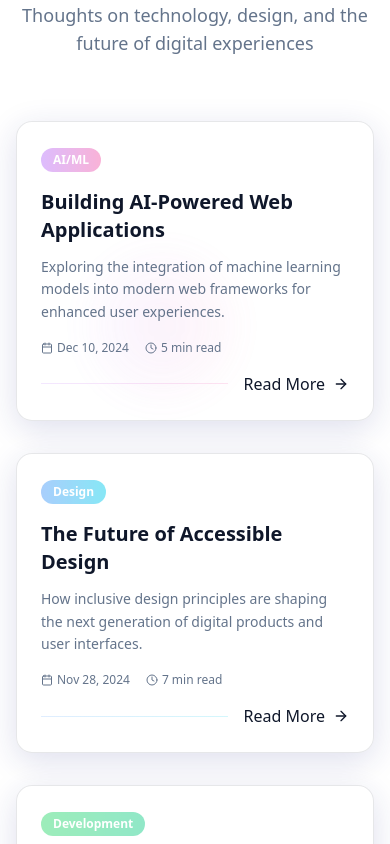
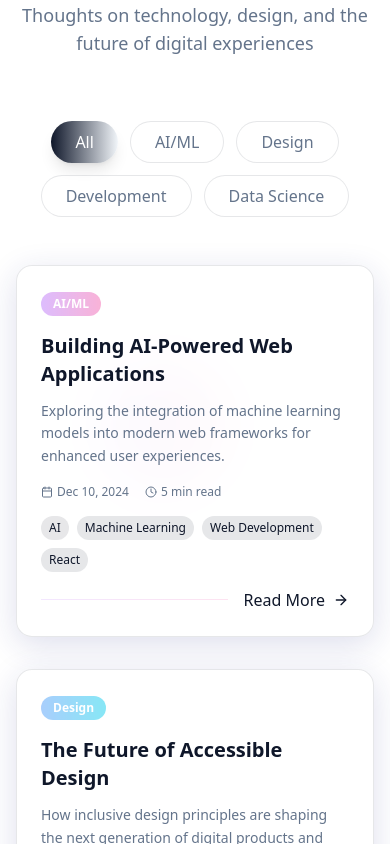
Before and after one commit to forcalender/kundhan-miriyala-showcase, a React (Vite) app: page / in a window 390 px wide. Shown: the part 6160-7004 px from the top of the page. Built offline with nearby package versions, Linux system fonts and the light colour scheme.

Commit message:
Add blog section
Implement a blog section similar to the projects section, including components and layout.

```diff
--- a/src/components/Blog.tsx
+++ b/src/components/Blog.tsx
@@ -1,6 +1,10 @@
 
-import React from "react";
-import { Calendar, Clock, ArrowRight } from "lucide-react";
+import React, { useState } from "react";
+import { useIntersectionObserver } from "@/hooks/useScrollAnimation";
+import BlogHeader from "./blog/BlogHeader";
+import BlogFilters from "./blog/BlogFilters";
+import BlogCard from "./blog/BlogCard";
+import BlogCallToAction from "./blog/BlogCallToAction";
 
 const blogPosts = [
   {
@@ -10,7 +14,8 @@ const blogPosts = [
     date: "Dec 10, 2024",
     readTime: "5 min read",
     category: "AI/ML",
-    gradient: "from-purple-400 to-pink-400"
+    gradient: "from-purple-400 to-pink-400",
+    tags: ["AI", "Machine Learning", "Web Development", "React"]
   },
   {
     id: 2,
@@ -19,7 +24,8 @@ const blogPosts = [
     date: "Nov 28, 2024",
     readTime: "7 min read",
     category: "Design",
-    gradient: "from-blue-400 to-cyan-400"
+    gradient: "from-blue-400 to-cyan-400",
+    tags: ["Accessibility", "UX Design", "Inclusive Design"]
   },
   {
     id: 3,
@@ -28,7 +34,8 @@ const blogPosts = [
     date: "Nov 15, 2024",
     readTime: "6 min read",
     category: "Development",
-    gradient: "from-green-400 to-emerald-400"
+    gradient: "from-green-400 to-emerald-400",
+    tags: ["React", "Performance", "Optimization", "JavaScript"]
   },
   {
     id: 4,
@@ -37,88 +44,68 @@ const blogPosts = [
     date: "Oct 30, 2024",
     readTime: "8 min read",
     category: "Data Science",
-    gradient: "from-orange-400 to-red-400"
+    gradient: "from-orange-400 to-red-400",
+    tags: ["Data Science", "Analytics", "Python", "Business Intelligence"]
   }
 ];
 
-const Blog = () => (
-  <section id="blog" className="py-20 px-4 max-w-6xl mx-auto animate-fade-in">
-    {/* Floating background elements */}
+const Blog = () => {
+  const [setRef, isVisible] = useIntersectionObserver(0.1);
+  const [hoveredPost, setHoveredPost] = useState<number | null>(null);
+  const [selectedCategory, setSelectedCategory] = useState<string>("all");
+
+  const categories = ["all", "AI/ML", "Design", "Development", "Data Science"];
+
+  const filteredPosts = blogPosts.filter(post => {
+    if (selectedCategory === "all") return true;
+    return post.category === selectedCategory;
+  });
+
+  const handleReadMore = (post: typeof blogPosts[0]) => {
+    console.log("Read more clicked for:", post.title);
+    // This could navigate to a full blog post page in the future
+  };
+
+  return (
+    <section
+      id="blog"
+      className="py-20 px-4 max-w-6xl mx-auto relative"
+      ref={setRef}
+    >
+      {/* Background effects */}
       <div className="absolute inset-0 overflow-hidden pointer-events-none">
         <div className="absolute top-1/4 left-1/4 w-32 h-32 bg-gradient-to-r from-purple-400/20 to-pink-400/20 rounded-full blur-xl animate-pulse" />
         <div className="absolute bottom-1/4 right-1/4 w-40 h-40 bg-gradient-to-r from-blue-400/20 to-cyan-400/20 rounded-full blur-xl animate-bounce" />
       </div>
 
       <div className="relative z-10">
-      <div className="text-center mb-16">
-        <h2 className="text-4xl md:text-5xl font-bold mb-4 font-playfair text-primary animate-scale-in">
-          Latest Blog Posts
-        </h2>
-        <div className="w-24 h-1 bg-gradient-to-r from-primary to-accent mx-auto mb-6 rounded-full animate-slide-in-right" />
-        <p className="text-muted-foreground text-lg md:text-xl max-w-2xl mx-auto">
-          Thoughts on technology, design, and the future of digital experiences
-        </p>
-      </div>
+        <BlogHeader isVisible={isVisible} />
+
+        <BlogFilters
+          categories={categories}
+          selectedCategory={selectedCategory}
+          onCategoryChange={setSelectedCategory}
+          isVisible={isVisible}
+        />
 
         <div className="grid gap-8 md:grid-cols-2 lg:grid-cols-2">
-        {blogPosts.map((post, index) => (
-          <article
+          {filteredPosts.map((post, index) => (
+            <BlogCard
               key={post.id}
-            className="group bg-white/60 dark:bg-card/70 rounded-2xl p-6 border border-primary/10 shadow-lg backdrop-blur-md hover:shadow-2xl transition-all duration-300 hover:scale-[1.02] hover:-translate-y-2 cursor-pointer animate-fade-in"
-            style={{
-              animationDelay: `${index * 0.1}s`,
-              boxShadow: "0 8px 32px 0 rgba(31, 38, 135, 0.15)"
-            }}
-          >
-            {/* Category Badge */}
-            <div className={`inline-block px-3 py-1 rounded-full text-xs font-semibold text-white bg-gradient-to-r ${post.gradient} mb-4 animate-pulse`}>
-              {post.category}
-            </div>
-
-            {/* Title */}
-            <h3 className="font-bold text-xl mb-3 text-primary group-hover:text-accent transition-colors duration-200 line-clamp-2">
-              {post.title}
-            </h3>
-
-            {/* Excerpt */}
-            <p className="text-muted-foreground mb-4 text-sm leading-relaxed line-clamp-3">
-              {post.excerpt}
-            </p>
-
-            {/* Meta Information */}
-            <div className="flex items-center justify-between text-xs text-muted-foreground mb-4">
-              <div className="flex items-center gap-4">
-                <div className="flex items-center gap-1">
-                  <Calendar className="w-3 h-3" />
-                  <span>{post.date}</span>
-                </div>
-                <div className="flex items-center gap-1">
-                  <Clock className="w-3 h-3" />
-                  <span>{post.readTime}</span>
-                </div>
-              </div>
-            </div>
-
-            {/* Read More Button */}
-            <div className="flex items-center justify-between">
-              <div className={`w-full h-px bg-gradient-to-r ${post.gradient} opacity-20 group-hover:opacity-60 transition-opacity duration-200`} />
-              <button className="flex items-center gap-2 text-primary hover:text-accent transition-colors duration-200 font-medium whitespace-nowrap ml-4 group-hover:translate-x-1 transform transition-transform">
-                Read More
-                <ArrowRight className="w-4 h-4" />
-              </button>
-            </div>
-          </article>
+              post={post}
+              index={index}
+              isVisible={isVisible}
+              hoveredPost={hoveredPost}
+              onHover={setHoveredPost}
+              onReadMore={handleReadMore}
+            />
           ))}
         </div>
 
-      {/* View All Posts Button */}
-      <div className="text-center mt-12 animate-fade-in" style={{ animationDelay: "0.6s" }}>
-        <button className="bg-gradient-to-r from-primary to-accent text-white font-semibold px-8 py-3 rounded-full shadow-lg hover:shadow-xl hover:scale-105 transition-all duration-300 transform hover:-translate-y-1">
-          View All Posts
-        </button>
-      </div>
+        <BlogCallToAction isVisible={isVisible} />
       </div>
     </section>
   );
+};
 
 export default Blog;
--- /dev/null
+++ b/src/components/blog/BlogCallToAction.tsx
@@ -0,0 +1,20 @@
+
+import React from "react";
+import { ExternalLink } from "lucide-react";
+
+interface BlogCallToActionProps {
+  isVisible: boolean;
+}
+
+const BlogCallToAction = ({ isVisible }: BlogCallToActionProps) => {
+  return (
+    <div className={`text-center mt-12 transition-all duration-700 delay-500 ${isVisible ? 'animate-fade-in' : 'opacity-0 translate-y-5'}`}>
+      <button className="inline-flex items-center gap-2 bg-gradient-to-r from-primary to-accent text-white font-semibold px-8 py-3 rounded-full shadow-lg hover:shadow-xl hover:scale-105 transition-all duration-300 transform hover:-translate-y-1">
+        View All Posts
+        <ExternalLink size={16} />
+      </button>
+    </div>
+  );
+};
+
+export default BlogCallToAction;
--- /dev/null
+++ b/src/components/blog/BlogCard.tsx
@@ -0,0 +1,107 @@
+
+import React from "react";
+import { Calendar, Clock, ArrowRight } from "lucide-react";
+
+interface BlogPost {
+  id: number;
+  title: string;
+  excerpt: string;
+  date: string;
+  readTime: string;
+  category: string;
+  gradient: string;
+  content?: string;
+  author?: string;
+  tags?: string[];
+}
+
+interface BlogCardProps {
+  post: BlogPost;
+  index: number;
+  isVisible: boolean;
+  hoveredPost: number | null;
+  onHover: (index: number | null) => void;
+  onReadMore?: (post: BlogPost) => void;
+}
+
+const BlogCard = ({
+  post,
+  index,
+  isVisible,
+  hoveredPost,
+  onHover,
+  onReadMore
+}: BlogCardProps) => {
+  return (
+    <article
+      className={`group bg-white/60 dark:bg-card/70 rounded-2xl p-6 border border-primary/10 shadow-lg backdrop-blur-md hover:shadow-2xl transition-all duration-500 cursor-pointer ${
+        isVisible ? 'animate-fade-in' : 'opacity-0 translate-y-10'
+      } hover:scale-[1.02] hover:-translate-y-2`}
+      style={{
+        animationDelay: `${index * 0.1}s`,
+        transform: hoveredPost === index ? 'translateY(-10px) scale(1.02)' : undefined,
+        boxShadow: "0 8px 32px 0 rgba(31, 38, 135, 0.15)"
+      }}
+      onMouseEnter={() => onHover(index)}
+      onMouseLeave={() => onHover(null)}
+      onClick={() => onReadMore && onReadMore(post)}
+    >
+      {/* Gradient border effect */}
+      <div className={`absolute inset-0 rounded-2xl bg-gradient-to-r ${post.gradient} opacity-0 group-hover:opacity-20 transition-opacity duration-300 -z-10`} />
+
+      {/* Category Badge */}
+      <div className={`inline-block px-3 py-1 rounded-full text-xs font-semibold text-white bg-gradient-to-r ${post.gradient} mb-4 animate-pulse`}>
+        {post.category}
+      </div>
+
+      {/* Title */}
+      <h3 className="font-bold text-xl mb-3 text-primary group-hover:text-accent transition-colors duration-200 line-clamp-2">
+        {post.title}
+      </h3>
+
+      {/* Excerpt */}
+      <p className="text-muted-foreground mb-4 text-sm leading-relaxed line-clamp-3">
+        {post.excerpt}
+      </p>
+
+      {/* Meta Information */}
+      <div className="flex items-center justify-between text-xs text-muted-foreground mb-4">
+        <div className="flex items-center gap-4">
+          <div className="flex items-center gap-1">
+            <Calendar className="w-3 h-3" />
+            <span>{post.date}</span>
+          </div>
+          <div className="flex items-center gap-1">
+            <Clock className="w-3 h-3" />
+            <span>{post.readTime}</span>
+          </div>
+        </div>
+      </div>
+
+      {/* Tags if available */}
+      {post.tags && post.tags.length > 0 && (
+        <div className="flex flex-wrap gap-2 mb-4">
+          {post.tags.map((tag) => (
+            <span
+              key={tag}
+              className="inline-block bg-primary/10 text-primary px-2 py-1 text-xs rounded-full font-medium transition-all duration-200 group-hover:scale-105"
+            >
+              {tag}
+            </span>
+          ))}
+        </div>
+      )}
+
+      {/* Read More Button */}
+      <div className="flex items-center justify-between">
+        <div className={`w-full h-px bg-gradient-to-r ${post.gradient} opacity-20 group-hover:opacity-60 transition-opacity duration-200`} />
+        <button className="flex items-center gap-2 text-primary hover:text-accent transition-colors duration-200 font-medium whitespace-nowrap ml-4 group-hover:translate-x-1 transform transition-transform">
+          Read More
+          <ArrowRight className="w-4 h-4" />
+        </button>
+      </div>
+    </article>
+  );
+};
+
+export default BlogCard;
--- /dev/null
+++ b/src/components/blog/BlogFilters.tsx
@@ -0,0 +1,31 @@
+
+import React from "react";
+
+interface BlogFiltersProps {
+  categories: string[];
+  selectedCategory: string;
+  onCategoryChange: (category: string) => void;
+  isVisible: boolean;
+}
+
+const BlogFilters = ({ categories, selectedCategory, onCategoryChange, isVisible }: BlogFiltersProps) => {
+  return (
+    <div className={`flex flex-wrap justify-center gap-3 mb-12 transition-all duration-700 delay-400 ${isVisible ? 'animate-fade-in' : 'opacity-0 translate-y-5'}`}>
+      {categories.map((category) => (
+        <button
+          key={category}
+          onClick={() => onCategoryChange(category)}
+          className={`px-6 py-2 rounded-full font-medium transition-all duration-300 ${
+            selectedCategory === category
+              ? 'bg-gradient-to-r from-primary to-accent text-white shadow-lg'
+              : 'bg-white/40 dark:bg-card/40 text-muted-foreground hover:text-primary border border-primary/10 hover:border-primary/30'
+          }`}
+        >
+          {category.charAt(0).toUpperCase() + category.slice(1)}
+        </button>
+      ))}
+    </div>
+  );
+};
+
+export default BlogFilters;
--- /dev/null
+++ b/src/components/blog/BlogHeader.tsx
@@ -0,0 +1,22 @@
+
+import React from "react";
+
+interface BlogHeaderProps {
+  isVisible: boolean;
+}
+
+const BlogHeader = ({ isVisible }: BlogHeaderProps) => {
+  return (
+    <div className="text-center mb-16">
+      <h2 className={`text-4xl md:text-5xl font-bold mb-4 font-playfair text-primary transition-all duration-700 ${isVisible ? 'animate-scale-in' : 'opacity-0 translate-y-10'}`}>
+        Latest Blog Posts
+      </h2>
+      <div className={`w-24 h-1 bg-gradient-to-r from-primary to-accent mx-auto mb-6 rounded-full transition-all duration-700 delay-200 ${isVisible ? 'animate-slide-in-right' : 'opacity-0 scale-x-0'}`} />
+      <p className={`text-muted-foreground text-lg md:text-xl max-w-2xl mx-auto mb-8 transition-all duration-700 delay-300 ${isVisible ? 'animate-fade-in' : 'opacity-0 translate-y-5'}`}>
+        Thoughts on technology, design, and the future of digital experiences
+      </p>
+    </div>
+  );
+};
+
+export default BlogHeader;
```
Lines whose indentation alone changed are shown as unchanged.
